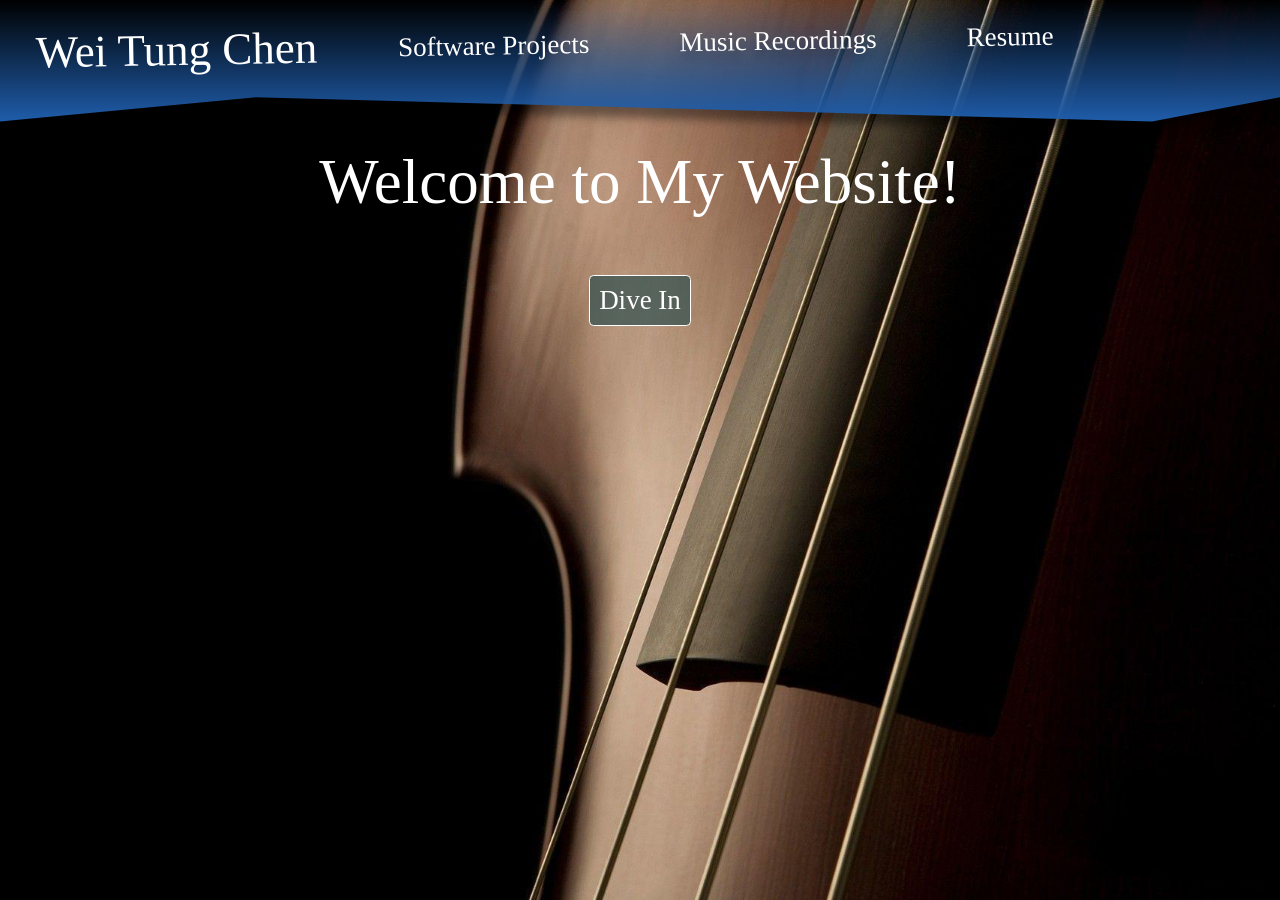
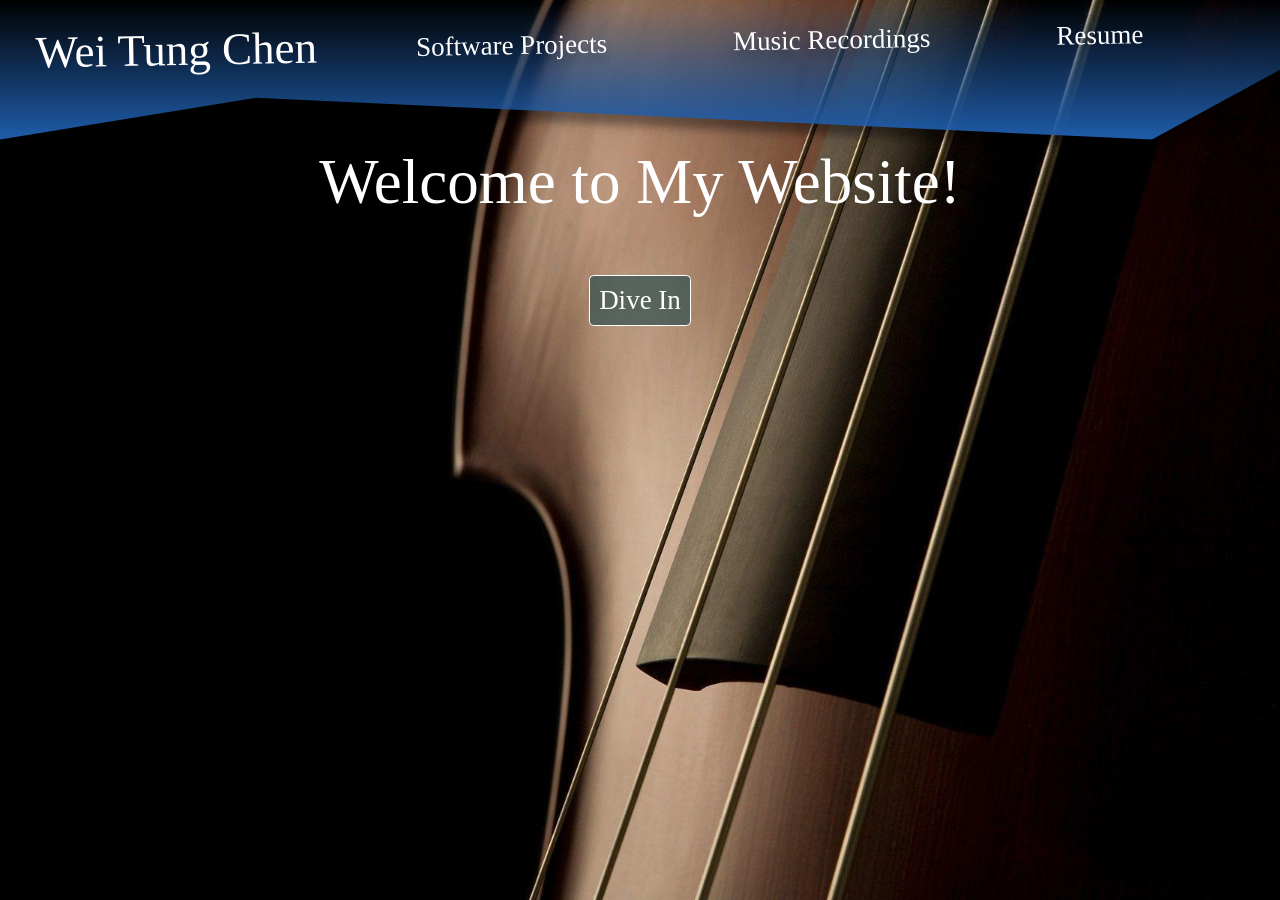
Before and after one commit to lleeoochen/lleeoochen.github.io-jekyll, a Jekyll site: the page built from index.md, in a window 1280 px wide. Built offline with Jekyll 4.4.1, drawn with Linux system fonts in a browser that asks for light colours; some web fonts are replaced.

Commit message:
improved menu bar

```diff
--- a/assets/css/includes/menu.scss
+++ b/assets/css/includes/menu.scss
@@ -27,7 +27,7 @@
 
     --menu-background-color: #2f4f4fb3;
     --menu-background-gradient: linear-gradient(180deg, #1f5dab00, #1f5dab);
-    --menu-clip-path: polygon(0 0, 100% 0, 100% 80%, 90% 100%, 20% 80%, 0 100%)
+    --menu-clip-path: polygon(0 0, 100% 0, 100% 50%, 90% 100%, 20% 70%, 0 100%)
   }
   .submenu-image {
     display: none !important;
@@ -72,7 +72,7 @@
   }
   .menu-title {
     font-size: var(--menu-title-size);
-    padding: calc(var(--menu-margin-size) * 5) calc(var(--menu-margin-size) * 4);
+    padding: calc(var(--menu-margin-size) * 7) calc(var(--menu-margin-size) * 4);
     padding-top: calc(var(--menu-margin-size));
 
     &:hover {
@@ -81,7 +81,7 @@
   }
   .menu-text {
     font-size: var(--menu-font-size);
-    padding: calc(var(--menu-margin-size) * 5);
+    padding: calc(var(--menu-margin-size) * 7);
     padding-top: calc(var(--menu-margin-size));
   }
 }
```
